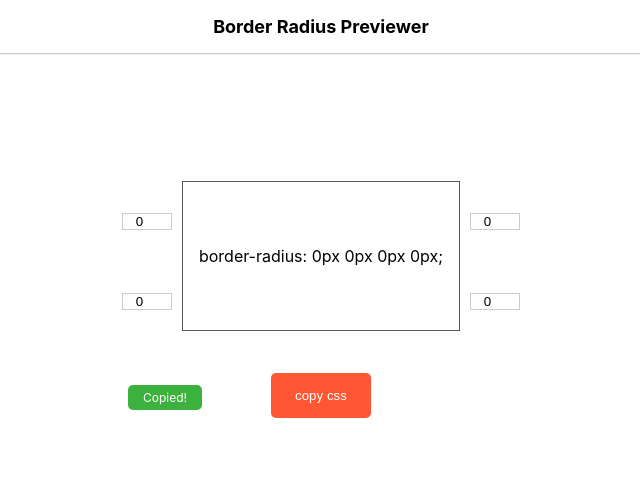
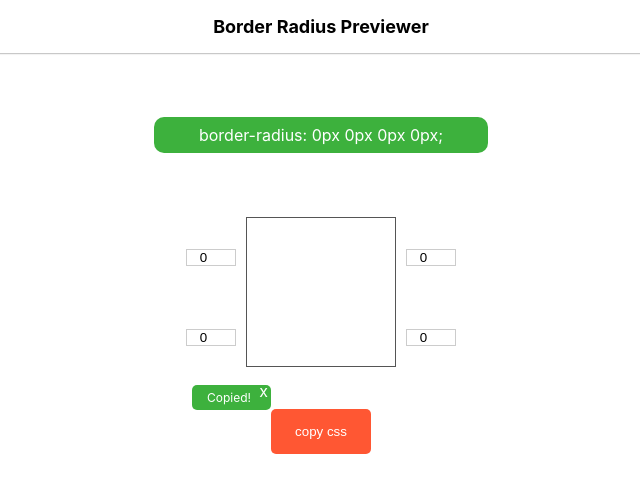
Before and after one commit to erikalbuquerque/border_radius_previewer, a React (Create React App) app: page / in a window 1280 px wide. Both pictures are taken after a click on the button "copy css". Shown: the top 492 px of the page, without its empty margins (319-959 px from the left). Built offline with nearby package versions, Linux system fonts and the light colour scheme.

Commit message:
added the function of changing the borders; pop ups and css

```diff
--- a/src/App.js
+++ b/src/App.js
@@ -8,8 +8,7 @@ function App() {
   const [bottomLeft, setBottomLeft] = useState(0);
   const [bottomRight, setBottomRight] = useState(0);
 
-  const [copySuccess, setCopySuccess] = useState("");
-
+  const [copySuccess, setCopySuccess] = useState(false);
 
   function borderTopLeft(value) {
     setTopLeft(value);
@@ -31,9 +30,14 @@ function App() {
     navigator.clipboard.writeText(
       `border-radius: ${topLeft}px ${topRight}px ${bottomLeft}px ${bottomRight}px;`
     );
-    setCopySuccess("Copied!");
+    showMessage(copySuccess);
   }
-
+  function showMessage(copySuccess) {
+    if (!copySuccess) setCopySuccess(true);
+  }
+  function hiddenMessage(copySuccess) {
+    if (copySuccess) setCopySuccess(false);
+  }
   return (
     <div className="main">
       <header>
@@ -41,6 +45,10 @@ function App() {
       </header>
 
       <div className="content">
+        <span className="props">
+          border-radius: {topLeft}px {topRight}px {bottomLeft}px {bottomRight}
+          px;
+        </span>
         <div className="box">
           <div className="inputs">
             <input
@@ -55,12 +63,12 @@ function App() {
             />
           </div>
 
-          <div className="box-model">
-            <span>
-              border-radius: {topLeft}px {topRight}px {bottomLeft}px{" "}
-              {bottomRight}px;
-            </span>
-          </div>
+          <div
+            className="box-model"
+            style={{
+              borderRadius: `${topLeft}px ${topRight}px ${bottomRight}px ${bottomLeft}px`,
+            }}
+          ></div>
 
           <div className="inputs">
             <input
@@ -75,9 +83,17 @@ function App() {
             />
           </div>
         </div>
-
         <button onClick={() => copyToBoard()}>copy css</button>
-        <span className="message">{copySuccess}</span>
+        {copySuccess ? (
+          <div className="popup">
+            <span className="message">Copied!</span>
+            <span className="btn" onClick={() => hiddenMessage(copySuccess)}>
+              x
+            </span>
+          </div>
+        ) : (
+          ""
+        )}
       </div>
     </div>
   );
--- a/src/index.css
+++ b/src/index.css
@@ -92,14 +92,37 @@ button {
   cursor: pointer;
 }
 .message {
-  background-color: #3db13d;
-  align-self: flex-end;
-  border-radius: 5px;
-  padding: 5px 15px;
   color: #fff;
   font-size: 12px;
   text-align: center;
+  margin-right: 5px;
+}
+.popup {
+  display: flex;
+  flex-direction: row;
+  justify-content: center;
+  align-items: center;
   position: absolute;
   top: 300px;
   left: 70px;
+  background-color: #3db13d;
+  border-radius: 5px;
+  padding: 5px 15px;
 }
+.btn {
+  cursor: pointer;
+  color: #fff;
+  position: absolute;
+  top: -4px;
+  right: 3px;
+}
+.btn:hover {
+  color: rgba(255, 255, 255, 0.699);
+}
+.props {
+  background-color: #3db13d;
+  padding: 8px 3px;
+  text-align: center;
+  border-radius: 10px;
+  color: #fff;
+}
```
